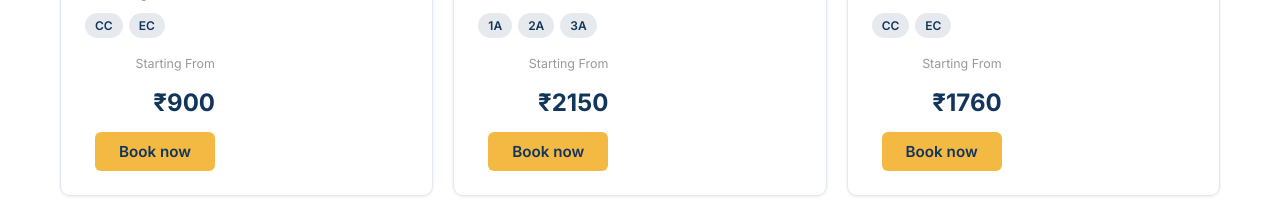
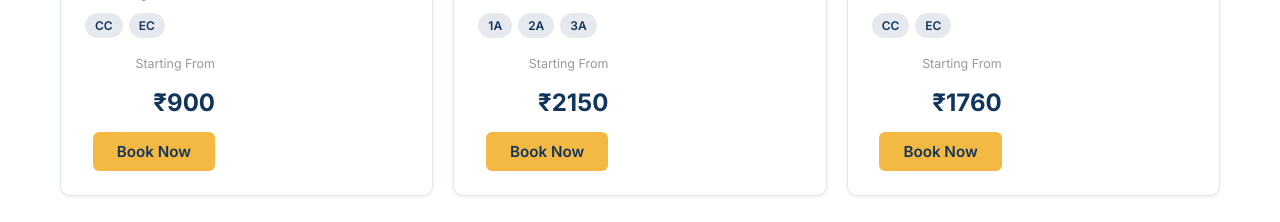
Before and after one commit to simratkaur29/Project-RailMate, a React (Vite) app: page / in a window 1280 px wide. Shown: the part 1320-1542 px from the top of the page. Built offline with nearby package versions, Linux system fonts and the light colour scheme; the HTML template or start-up script is replaced by a standard one.

Commit message:
Updated TrainCard

```diff
--- a/src/components/TrainCard.jsx
+++ b/src/components/TrainCard.jsx
@@ -43,7 +43,7 @@ function TrainCard({ train, onBook }) {
         <div className="price-label">Starting From</div>
         <div className="price">₹{train.price}</div>
         <button className="btn btn-accent" onClick={handleBook} style={{ marginTop: 10 }}>
-          Book now
+          Book Now
         </button>
       </div>
     </div>
```
